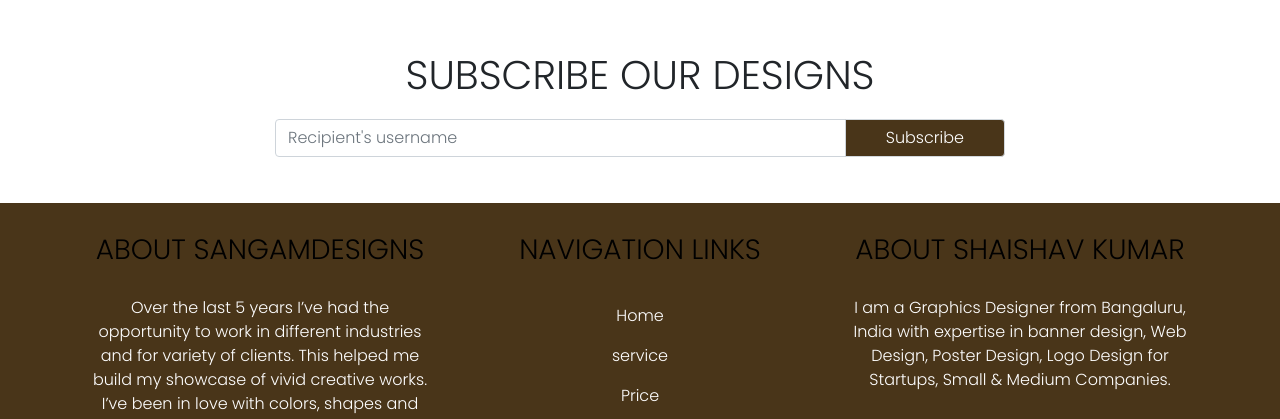
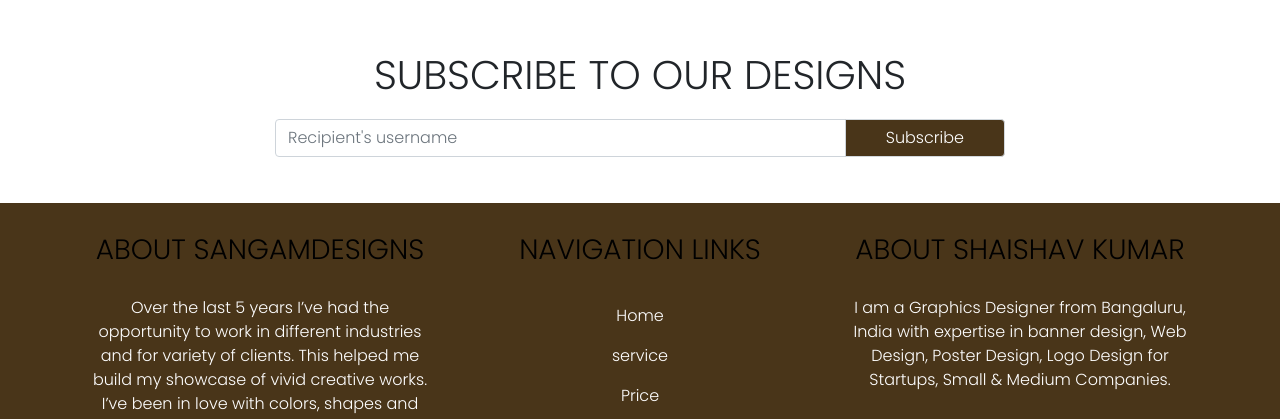
Before and after one commit to shaishavkumar/SangamDesigns.github.io, a plain HTML site: page index.html in a window 1280 px wide. Shown: the part 4226-4645 px from the top of the page. Drawn offline with nearby package versions, Linux system fonts and the light colour scheme.

Commit message:
Update index.html

```diff
--- a/index.html
+++ b/index.html
@@ -346,7 +346,7 @@
 
 <section class="subscribe" id="subscription">
    <div class="container heading text-center">
-       <h1 class="text-center ">SUBSCRIBE OUR DESIGNS</h1>
+       <h1 class="text-center ">SUBSCRIBE TO OUR DESIGNS</h1>
    </div>
 
    <div class="container search">
```
